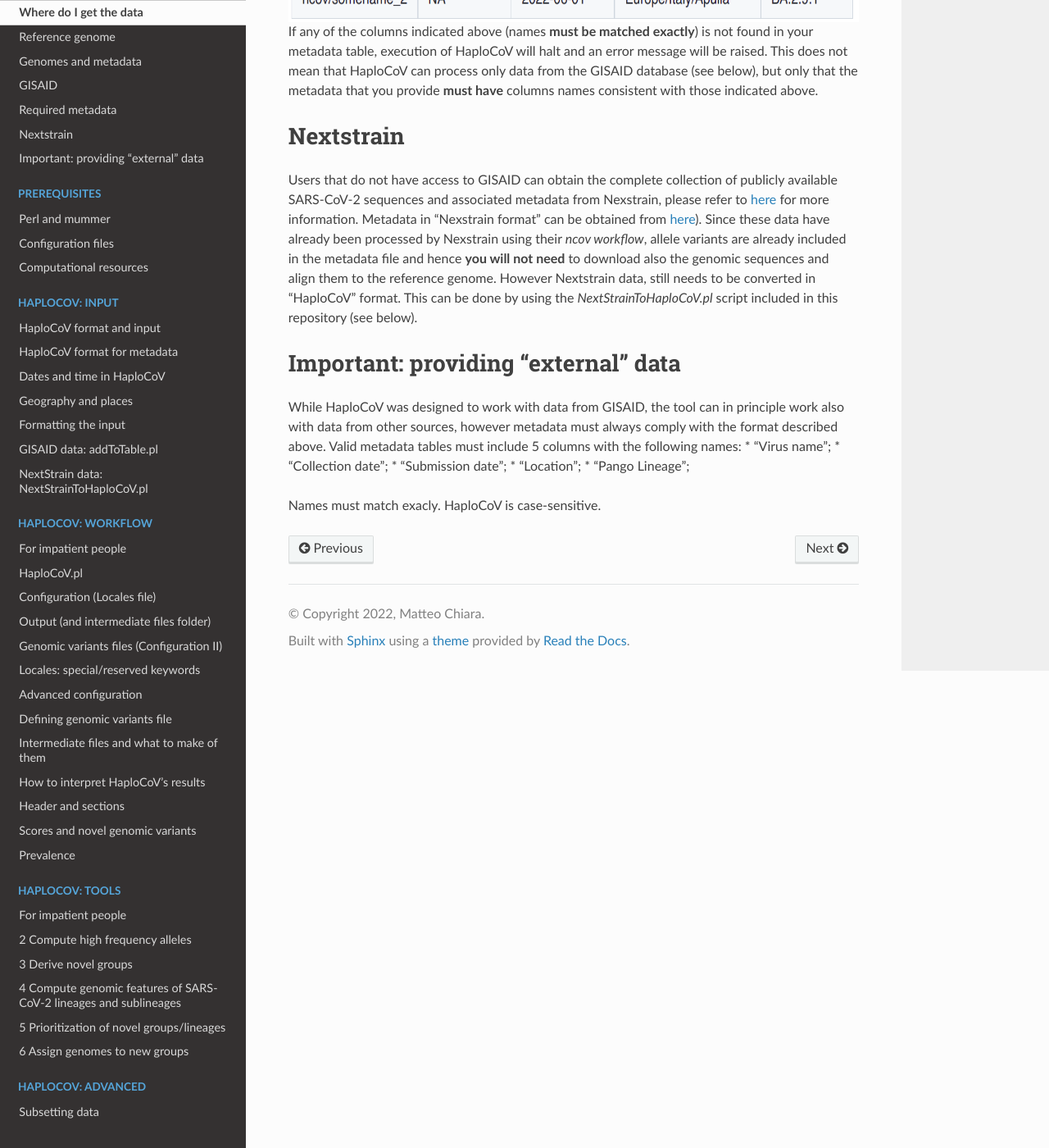
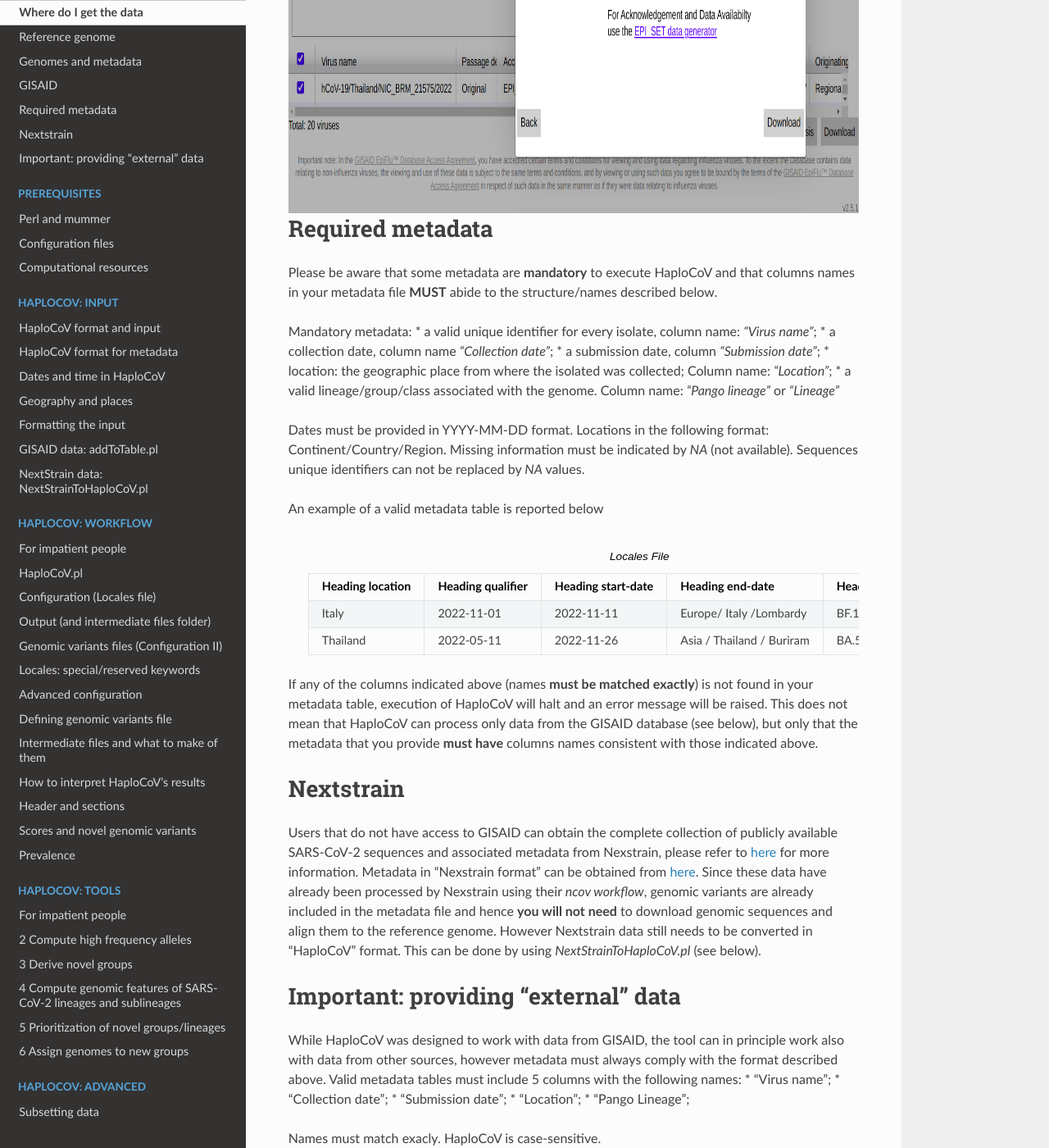
Before and after one commit to matteo14c/HaploCoV, a Sphinx documentation site: the page built from docs/source/data.rst, in a window 1280 px wide and 1400 px high, scrolled down 2105 px. Shown: the whole window at 82% size. Built offline with Sphinx 7.4.7 and the Read the Docs theme 2.0.0, drawn with Linux system fonts in a browser that asks for light colours; some of the changed text lies outside the part shown.

Commit message:
Update data.rst

```diff
--- a/docs/source/data.rst
+++ b/docs/source/data.rst
@@ -48,6 +48,13 @@ After de-compresson, 2 files should be obtained:
 2. *sequences.fasta* a multi-fasta file with SARS-CoV-2 genome sequences.
 These files provide the main input to *addToTable.pl*; the utility in HaploCoV that extracts/formats all the data used for subsequent analyses.
 
+Alternatively users can also download a set of genomes of interest directly by selecting the corresponding entries from the web interface of GISAID. In this case, we strongly suggest to download the "Patient status metadata" file to provide all the required information.
+See Figure below
+
+.. figure:: _static/gisaid2.png
+   :scale: 80%
+   :align: center
+
 Required metadata
 =================
 Please be aware that some metadata are **mandatory** to execute HaploCoV and that columns names in your metadata file **MUST** abide to the structure/names described below.
@@ -57,7 +64,7 @@ Mandatory metadata:
 * a collection date, column name *"Collection date"*;
 * a submission date, column *"Submission date"*;
 * location: the geographic place from where the isolated was collected; Column name: *"Location"*;
-* a valid lineage/group/class associated with the genome. Column name: *"Pango lineage"*
+* a valid lineage/group/class associated with the genome. Column name: *"Pango lineage"* or *"Lineage"*
 
 Dates must be provided in YYYY-MM-DD format.
 Locations in the following format: Continent/Country/Region.
@@ -66,9 +73,25 @@ Sequences unique identifiers can not be replaced by *NA* values.
 
 An example of a valid metadata table is reported below
 
-.. figure:: _static/table1.png
-   :scale: 80%
-   :align: center
+ .. list-table:: Locales File
+   :widths: 50 50 50 50 25
+   :header-rows: 1
+
+   * - Heading location
+     - Heading qualifier
+     - Heading start-date
+     - Heading end-date
+     - Heading genomic-variants
+   * - Italy
+     - 2022-11-01
+     - 2022-11-11
+     - Europe/ Italy /Lombardy
+     - BF.1
+   * - Thailand
+     - 2022-05-11
+     - 2022-11-26
+     - Asia / Thailand / Buriram
+     - BA.5
 
 If any of the columns indicated above (names **must be matched exactly**) is not found in your metadata table, execution of HaploCoV will halt and an error message will be raised.
 This does not mean that HaploCoV can process only data from the GISAID database (see below), but only that the metadata that you provide **must have** columns names consistent with those indicated above.
@@ -78,8 +101,8 @@ Nextstrain
 ==========
 
 Users that do not have access to GISAID can obtain the complete collection of publicly available SARS-CoV-2 sequences and associated metadata from Nexstrain, please refer to `here <https://nextstrain.org/sars-cov-2/>`_ for more information.
-Metadata in "Nexstrain format" can be obtained from `here <https://data.nextstrain.org/files/ncov/open/metadata.tsv.gz>`_). Since these data have already been processed by Nexstrain using their *ncov workflow*, allele variants are already included in the metadata file and hence **you will not need** to download also the genomic sequences and align them to the reference genome.
-However Nextstrain data, still needs to be converted in "HaploCoV" format.  This can be done by using the *NextStrainToHaploCoV.pl* script included in this repository (see below).
+Metadata in "Nexstrain format" can be obtained from `here <https://data.nextstrain.org/files/ncov/open/metadata.tsv.gz>`_. Since these data have already been processed by Nexstrain using their *ncov workflow*, genomic variants are already included in the metadata file and hence **you will not need** to download genomic sequences and align them to the reference genome.
+However Nextstrain data still needs to be converted in "HaploCoV" format.  This can be done by using *NextStrainToHaploCoV.pl* (see below).
 
 Important: providing "external" data
 ====================================
```
